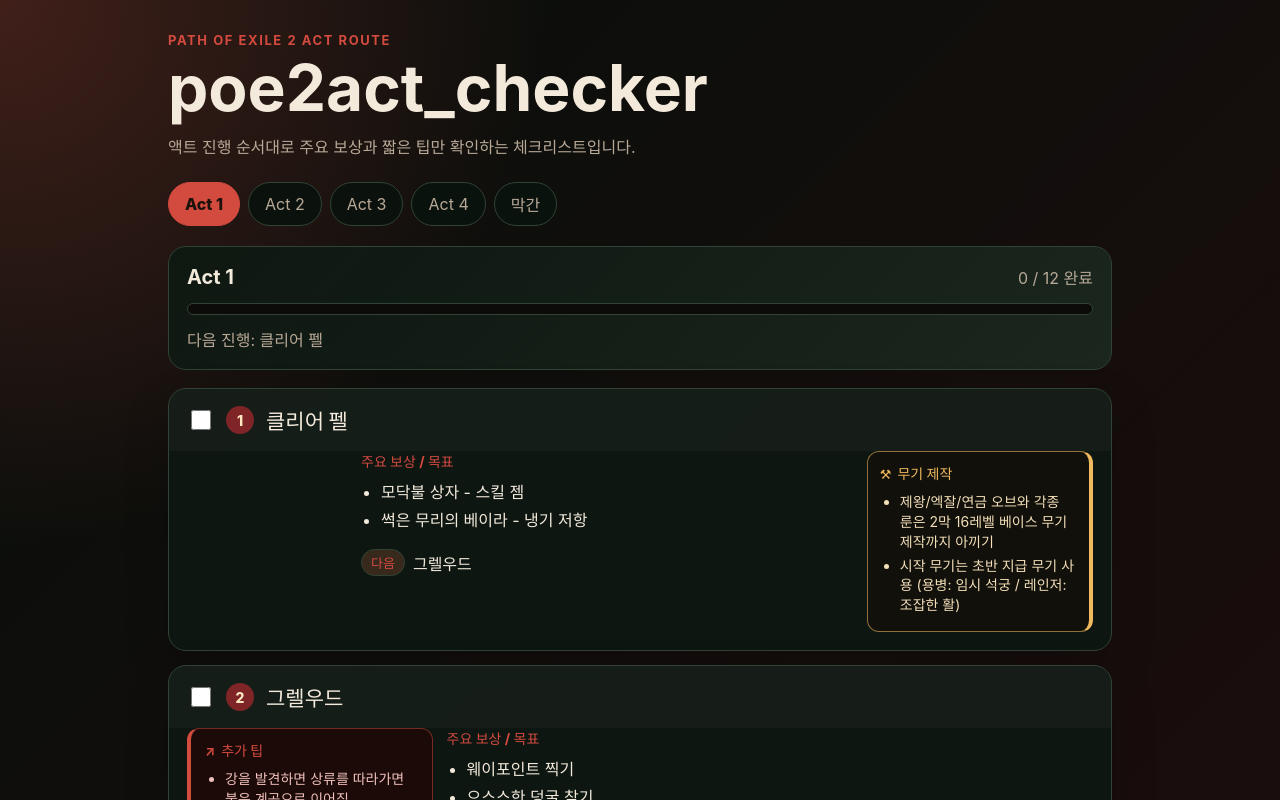
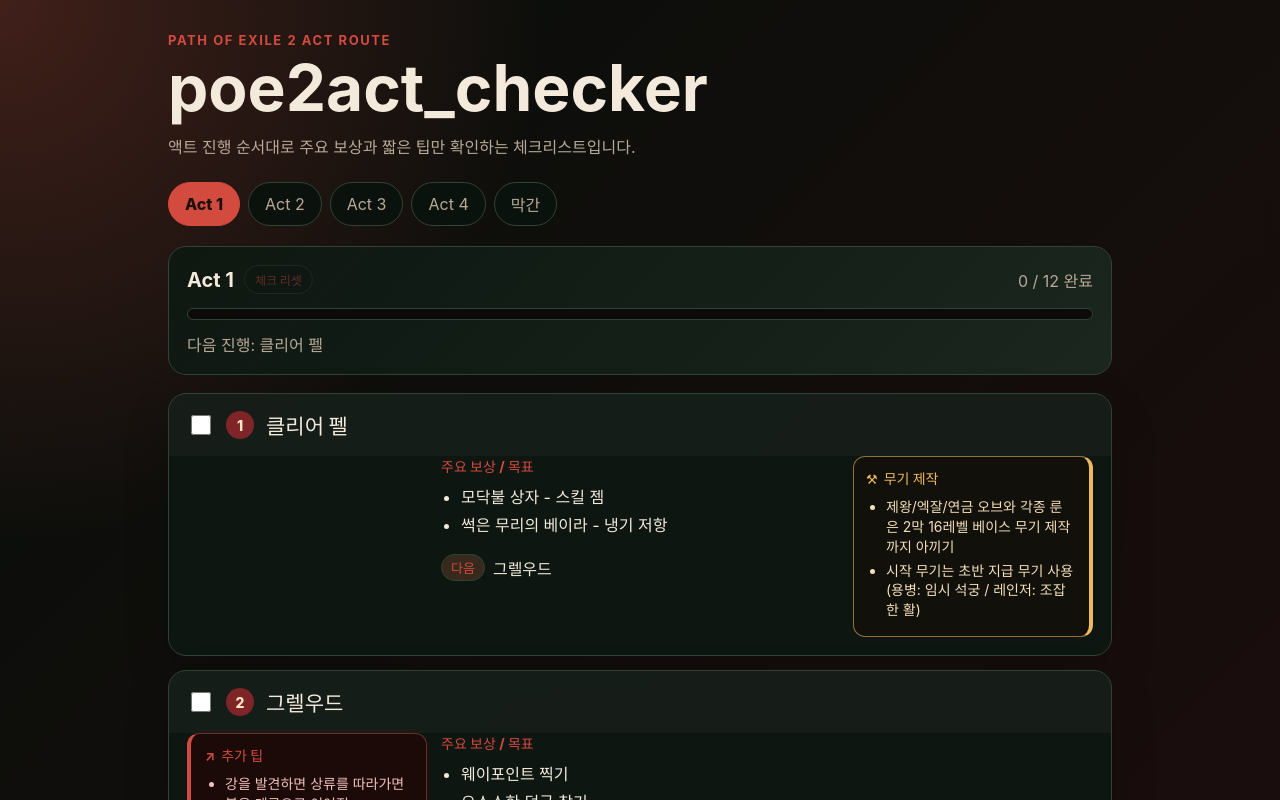
Before and after one commit to chrier/poe2act_checker, a React (Vite) app: page / in a window 1280 px wide. Shown: the top 800 px of the page. Built offline with nearby package versions, Linux system fonts and the light colour scheme.

Commit message:
Align checklist layout and add reset button

```diff
--- a/src/App.css
+++ b/src/App.css
@@ -153,11 +153,39 @@
   padding: 18px;
 }
 
-.progress-card > div:first-child {
+.progress-card > .progress-summary {
   align-items: center;
   display: flex;
   justify-content: space-between;
   gap: 12px;
+}
+
+.progress-title-row {
+  align-items: center;
+  display: flex;
+  gap: 10px;
+}
+
+.reset-act-button {
+  background: rgba(0, 0, 0, 0.18);
+  border: 1px solid var(--border);
+  border-radius: 999px;
+  color: var(--accent);
+  cursor: pointer;
+  font-size: 12px;
+  font-weight: 800;
+  padding: 5px 10px;
+  transition: background 160ms ease, border-color 160ms ease, color 160ms ease, opacity 160ms ease;
+}
+
+.reset-act-button:hover:not(:disabled) {
+  background: color-mix(in srgb, var(--accent) 16%, black);
+  border-color: var(--accent);
+}
+
+.reset-act-button:disabled {
+  cursor: default;
+  opacity: 0.42;
 }
 
 .progress-card strong {
@@ -240,12 +268,8 @@
   align-items: start;
   display: grid;
   gap: 14px;
-  grid-template-columns: minmax(180px, 0.38fr) 1fr;
+  grid-template-columns: minmax(240px, 0.32fr) minmax(320px, 1fr) minmax(240px, 0.36fr);
   padding: 0 18px 18px 18px;
-}
-
-.step-content.has-weapon-tips {
-  grid-template-columns: minmax(160px, 0.28fr) minmax(300px, 1fr) minmax(220px, 0.46fr);
 }
 
 .step-main-content {
@@ -341,6 +365,13 @@
   padding: 12px 14px 12px 12px;
 }
 
+.weapon-tip-box.empty {
+  background: transparent;
+  border-color: transparent;
+  border-right-color: transparent;
+  padding: 0;
+}
+
 .weapon-tip-box h2 {
   align-items: center;
   color: #f0b95d;
@@ -358,7 +389,7 @@
     padding-inline: 12px;
   }
 
-  .progress-card > div:first-child {
+  .progress-card > .progress-summary {
     align-items: flex-start;
     flex-direction: column;
   }
@@ -373,11 +404,8 @@
     padding: 0 14px 16px 52px;
   }
 
-  .step-content.has-weapon-tips {
-    grid-template-columns: 1fr;
-  }
-
-  .update-tip-box.empty {
+  .update-tip-box.empty,
+  .weapon-tip-box.empty {
     display: none;
   }
 
--- a/src/App.tsx
+++ b/src/App.tsx
@@ -47,6 +47,15 @@
     })
   }
 
+  function resetCurrentAct() {
+    const currentStepIds = new Set(currentGuide.steps.map((step) => step.id))
+    setCompletedSteps((previous) => {
+      const next = new Set(previous)
+      currentStepIds.forEach((stepId) => next.delete(stepId))
+      return next
+    })
+  }
+
   return (
     <main className={`app-shell theme-act-${currentGuide.act}`}>
       <header className="app-header">
@@ -71,8 +80,18 @@
       </nav>
 
       <section className="progress-card" aria-label="진행률">
-        <div>
+        <div className="progress-summary">
+          <div className="progress-title-row">
             <strong>{currentGuide.title}</strong>
+            <button
+              className="reset-act-button"
+              disabled={completedCount === 0}
+              onClick={resetCurrentAct}
+              type="button"
+            >
+              체크 리셋
+            </button>
+          </div>
           <span>
             {completedCount} / {currentGuide.steps.length} 완료
           </span>
@@ -110,7 +129,7 @@
                 <span>{step.title}</span>
               </label>
 
-              <div className={hasWeaponTips ? 'step-content has-weapon-tips' : 'step-content'}>
+              <div className="step-content">
                 <aside
                   className={hasUpdateTips ? 'update-tip-box' : 'update-tip-box empty'}
                   aria-hidden={!hasUpdateTips}
@@ -157,16 +176,22 @@
                   )}
                 </div>
 
+                <aside
+                  className={hasWeaponTips ? 'weapon-tip-box' : 'weapon-tip-box empty'}
+                  aria-hidden={!hasWeaponTips}
+                  aria-label={hasWeaponTips ? '무기 제작 팁' : undefined}
+                >
                   {hasWeaponTips && (
-                  <aside className="weapon-tip-box" aria-label="무기 제작 팁">
+                    <>
                       <h2>무기 제작</h2>
                       <ul>
                         {weaponTips.map((tip) => (
                           <li key={tip}>{tip}</li>
                         ))}
                       </ul>
+                    </>
+                  )}
                 </aside>
-                )}
               </div>
             </article>
           )
```
Lines whose indentation alone changed are shown as unchanged.
